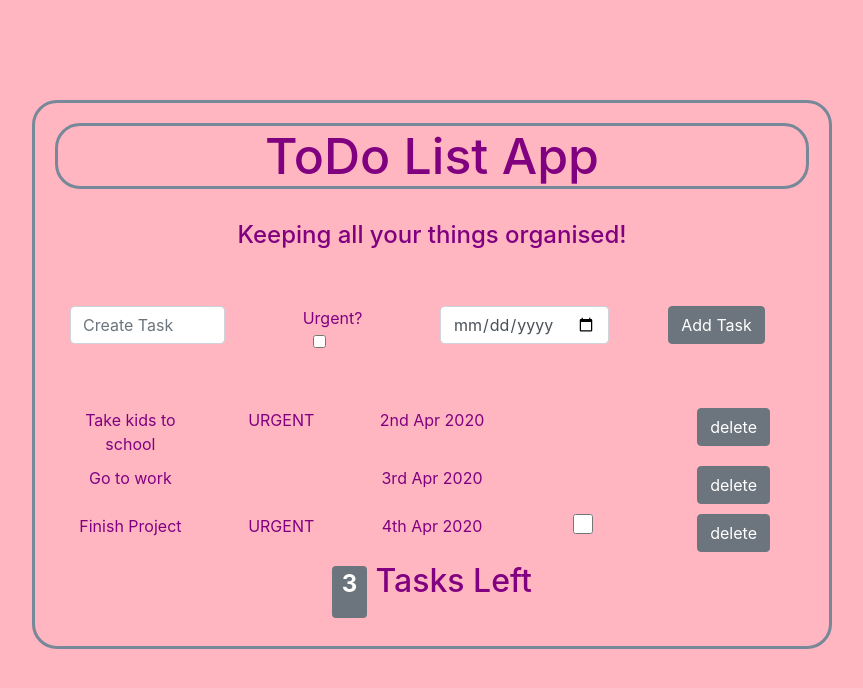
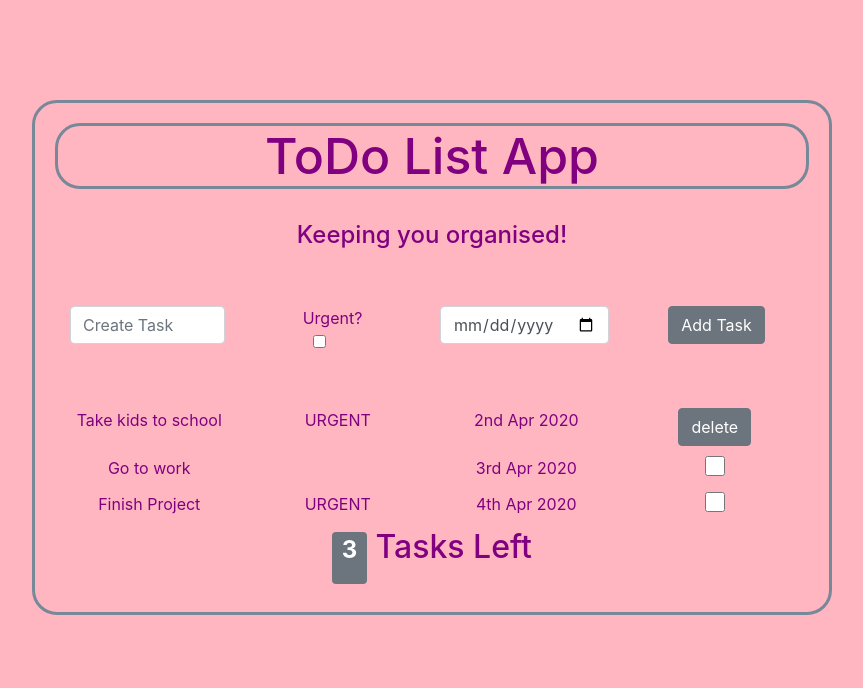
Before and after one commit to Fatima-DR/ToDo-List-Frontend-with-react, a React (Create React App) app: page / in a window 1280 px wide. Shown: the top 688 px of the page, without its empty margins (118-981 px from the left). Built offline with nearby package versions, Linux system fonts and the light colour scheme.

Commit message:
added complete and delete buttons, merged so conditional so show in the same row

```diff
--- a/src/App.js
+++ b/src/App.js
@@ -6,18 +6,46 @@ import Tasks from "./Tasks/Tasks";
 import Toolbar from "./Toolbar/Toolbar";
 
 
+//click on the delete button
+//application needs to know someone clicked the button (listen for the event)
+//know which button was clicked
+//delete relevant object from our state
 
-
+//click on the complete checkbox
+//application need to know someone clicked the button(listen for the even)
+//know which button was clicked
+//complete relevant object from state
 
 function App() {
 
   const [tasks, setTasks] = useState([
-    { Text: "Take kids to school", urgent: true, dueDate: "2020-04-02", completed: true, id: 1},
-    { Text: "Go to work", urgent: false, dueDate: "2020-04-03", completed: true, id: 2 },
-    { Text: "Finish Project", urgent: true, dueDate: "2020-04-04", completed: false, id: 3},
+    { Text: "Take kids to school", urgent: true, dueDate: "2020-04-02", completed: true, id: 1 },
+    { Text: "Go to work", urgent: false, dueDate: "2020-04-03", completed: false, id: 2 },
+    { Text: "Finish Project", urgent: true, dueDate: "2020-04-04", completed: false, id: 3 },
 
   ])
 
+
+  const deleteTask = (id) => {
+    const filteredTasks = tasks.filter((task) => {
+      return task.id !== id;
+
+    })
+
+    setTasks(filteredTasks);
+  }
+
+  const completeTask = (id) => {
+    const newTask = tasks.map(task => {
+      if (task.id === id) {
+        task.completed = true;
+      }
+      return task;
+
+    });
+
+    setTasks(newTask);
+  }
   return (
     <div className="App">
       <Header />
@@ -27,11 +55,12 @@ function App() {
         <Toolbar />
         <div className="container">
 
-        <br />
-        <br />
+          <br />
+          <br />
+
           {tasks.map((task) => {
             return (
-            <Tasks key={task.id} text={task.Text} urgent={task.urgent} dueDate={task.dueDate} completed={task.completed} />
+              <Tasks key={task.id} deleteTaskFunc={deleteTask} completeTaskFunc={completeTask} text={task.Text} urgent={task.urgent} dueDate={task.dueDate} completed={task.completed} id={task.id} />
             );
           })}
         </div>
--- a/src/Header/Header.js
+++ b/src/Header/Header.js
@@ -7,7 +7,7 @@ function Header() {
         <header>
             <h1 id="main title"> ToDo List App</h1>
             <br />
-            <h4> Keeping all your things organised!</h4>
+            <h4> Keeping you organised!</h4>
 
 
         </header>
--- a/src/Tasks/Tasks.js
+++ b/src/Tasks/Tasks.js
@@ -3,27 +3,29 @@ import moment from "moment";
 import "./Tasks.css";
 
 function Task(props) {
-    //props = {text: "Do the dishes"}
-    // <p>
-    //     {props.text} - {props.urgent === true ? "URGENT" : " "} Date Complete checkbox | Delete button
-    // </p>
+
+    const handleDeleteClick = () => {
+        props.deleteTaskFunc(props.id);
+    }
+
+    const handleCompleteClick = () => {
+        props.completeTaskFunc(props.id);
+    }
+
     return (
         <div className="row taskRow">
-            <div className="col -12 col md-3">
+            <div className="col -12 col md-4">
                 {props.text}
             </div>
-            <div className="col -3 col md-2">
+            <div className="col -4 col md-3">
                 {props.urgent === true ? "URGENT" : " "}
             </div>
-            <div className="col -3 col md-3">
+            <div className="col -4 col md-3">
                 {moment(props.dueDate).format("Do MMM YYYY")}
             </div>
-            <div className="col -3 col md-1">
-                {props.completed === false && <input type="checkbox" className="largerCheckbox" name="checkBox2" />}
-
-            </div>
-            <div className="col -3 col md-3">
-            <button className="btn btn-secondary" type="button" id="button-addon2" >delete</button>
+            <div className="col -4 col md-2">
+                {props.completed === false && <input type="checkbox" className="largerCheckbox" name="checkBox2" onClick={handleCompleteClick} />}
+                {props.completed === true && <button className="btn btn-secondary" type="button" id="button-addon2" onClick={handleDeleteClick}>delete</button>}
             </div>
         </div>
 
```
